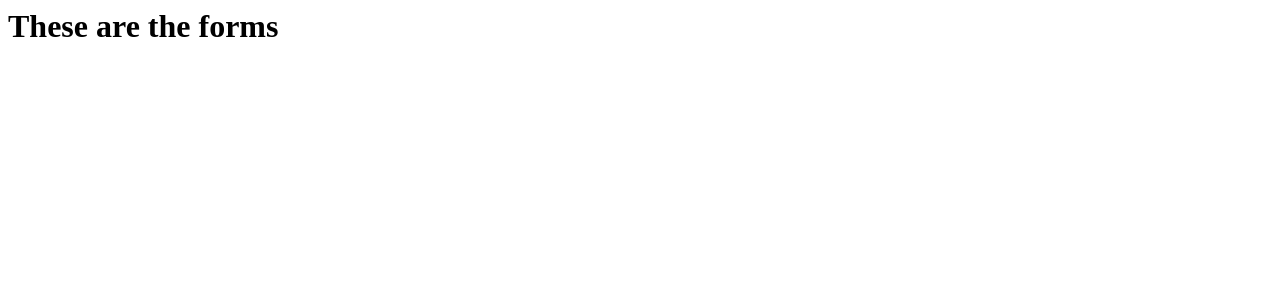
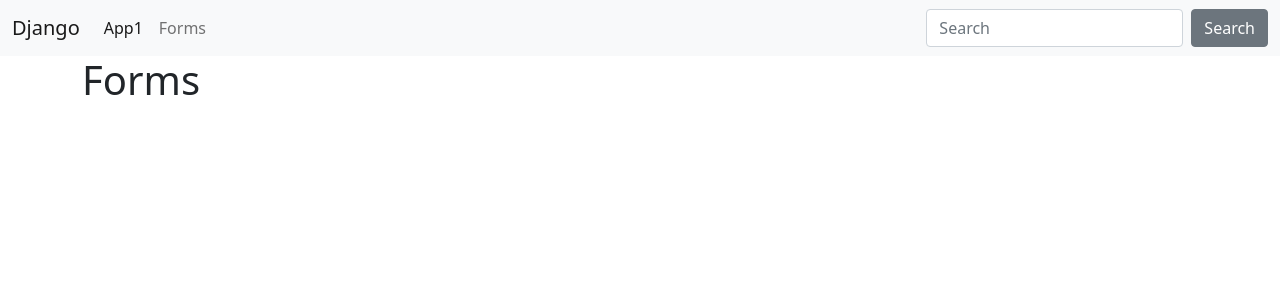
Before and after one commit to basavyr/django-projects, a Django app: page /forms/ in a window 1280 px wide. Shown: the top 300 px of the page. Run offline with Django 4.2, Linux system fonts and the light colour scheme.

Commit message:
add proper navbar and form skeleton

```diff
--- a/projects/tutorial1/app1/urls.py
+++ b/projects/tutorial1/app1/urls.py
@@ -1,6 +1,8 @@
 from django.urls import path
 
 from . import views
+
+app_name = 'app1'
 
 urlpatterns = [
     path("", views.index, name="index"),
--- a/projects/tutorial1/forms/templates/forms/forms.html
+++ b/projects/tutorial1/forms/templates/forms/forms.html
@@ -1,3 +1,6 @@
+{% extends 'base.html' %}
+{% block content %}
 <h1>
-    These are the forms
+    Forms
 </h1>
+{% endblock %}
--- a/projects/tutorial1/forms/urls.py
+++ b/projects/tutorial1/forms/urls.py
@@ -2,6 +2,8 @@ from django.urls import path
 
 from . import views
 
+app_name = 'forms'
+
 urlpatterns = [
     path("", views.index, name="index"),
 ]
--- a/projects/tutorial1/templates/base.html
+++ b/projects/tutorial1/templates/base.html
@@ -7,37 +7,19 @@
 <body>
     <nav class="navbar navbar-expand-lg navbar-light bg-light">
         <div class="container-fluid">
-            <a class="navbar-brand" href="#">Navbar</a>
+            <a class="navbar-brand" href="{% url 'index' %}">Django</a>
             <button class="navbar-toggler" type="button" data-bs-toggle="collapse" data-bs-target="#navbarColor03" aria-controls="navbarColor03" aria-expanded="false" aria-label="Toggle navigation">
                 <span class="navbar-toggler-icon"></span>
             </button>
             <div class="collapse navbar-collapse" id="navbarColor03">
                 <ul class="navbar-nav me-auto">
                     <li class="nav-item">
-                        <a class="nav-link active" href="#">Home
+                        <a class="nav-link active" href="{% url 'app1:index' %}">App1
                             <span class="visually-hidden">(current)</span>
                         </a>
                     </li>
                     <li class="nav-item">
-                        <a class="nav-link" href="#">Features</a>
-                    </li>
-                    <li class="nav-item">
-                        <a class="nav-link" href="#">Pricing</a>
-                    </li>
-                    <li class="nav-item">
-                        <a class="nav-link" href="#">About</a>
-                    </li>
-                    <li class="nav-item dropdown">
-                        <a class="nav-link dropdown-toggle" href="#" id="navbarDropdown" role="button" data-bs-toggle="dropdown" aria-haspopup="true" aria-expanded="false">
-                            Dropdown
-                        </a>
-                        <div class="dropdown-menu" aria-labelledby="navbarDropdown">
-                            <a class="dropdown-item" href="#">Action</a>
-                            <a class="dropdown-item" href="#">Another action</a>
-                            <a class="dropdown-item" href="#">Something else here</a>
-                            <div class="dropdown-divider"></div>
-                            <a class="dropdown-item" href="#">Separated link</a>
-                        </div>
+                        <a class="nav-link" href="{% url 'forms:index' %}">Forms</a>
                     </li>
                 </ul>
                 <form class="d-flex">
--- a/projects/tutorial1/tutorial1/urls.py
+++ b/projects/tutorial1/tutorial1/urls.py
@@ -16,9 +16,12 @@ Including another URLconf
 """
 from django.contrib import admin
 from django.urls import include, path
+from django.views.generic import TemplateView
+
 
 urlpatterns = [
     path('admin/', admin.site.urls),
-    path("app1/", include("app1.urls")),
-    path("forms/", include("forms.urls")),
+    path("app1/", include("app1.urls",namespace='app1')),
+    path("forms/", include("forms.urls",namespace='forms')),
+    path('', TemplateView.as_view(template_name='index.html'), name='index')
 ]
```
Also changed, not shown: projects/tutorial1/templates/index.html (+9 -6 lines).
